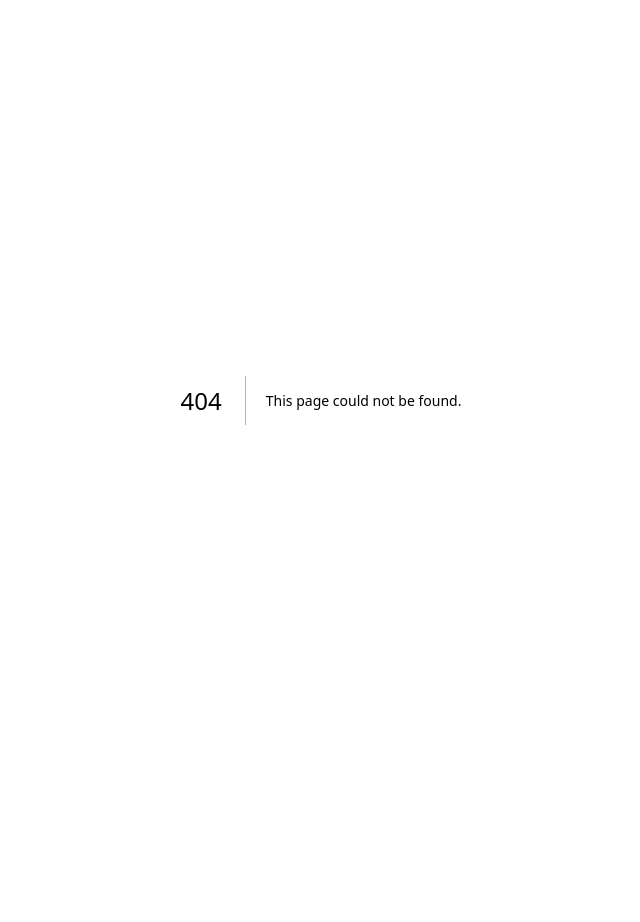
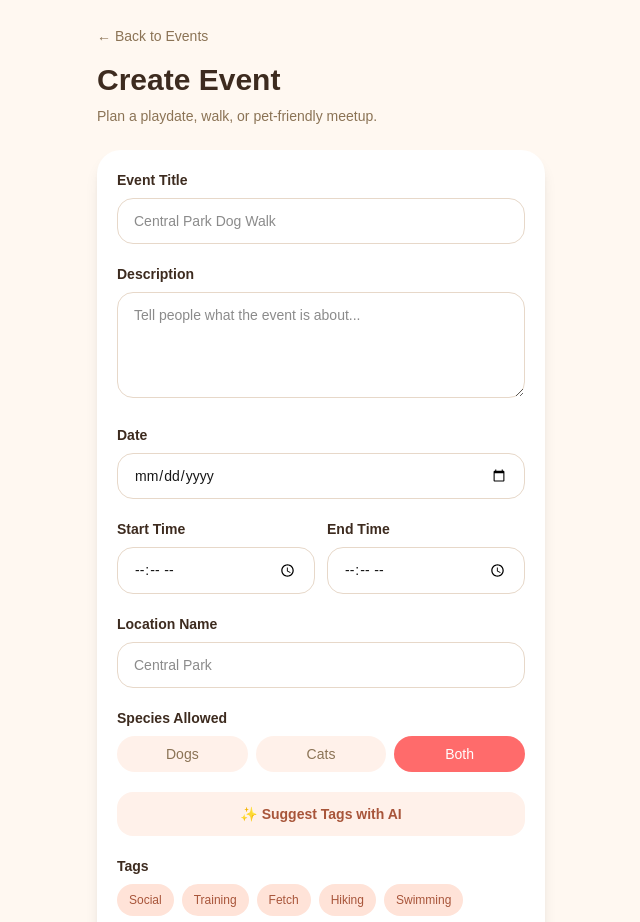
Before and after one commit to StephB-97/PawPals-App, a Next.js app in the folder web/: page /events/create in a window 1280 px wide. Before the commit this address had no page. Shown: the top 922 px of the page, without its empty margins (319-959 px from the left). Before the commit the page ends 800 px from the top, so only its background shows below. Built offline with nearby package versions, Linux system fonts and the light colour scheme.

Commit message:
Add create event form and RSVP button

```diff
--- /dev/null
+++ b/web/src/app/(main)/events/create/page.tsx
@@ -0,0 +1,266 @@
+'use client'
+
+import { useRouter } from 'next/navigation'
+import { useState } from 'react'
+
+const tagOptions = [
+  'Social',
+  'Training',
+  'Fetch',
+  'Hiking',
+  'Swimming',
+  'Outdoor',
+  'Indoor',
+]
+
+export default function CreateEventPage() {
+  const router = useRouter()
+
+  const [title, setTitle] = useState('')
+  const [description, setDescription] = useState('')
+  const [date, setDate] = useState('')
+  const [startTime, setStartTime] = useState('')
+  const [endTime, setEndTime] = useState('')
+  const [locationName, setLocationName] = useState('')
+  const [speciesAllowed, setSpeciesAllowed] = useState('both')
+  const [selectedTags, setSelectedTags] = useState<string[]>([])
+  const [loading, setLoading] = useState(false)
+
+  function toggleTag(tag: string) {
+    setSelectedTags((currentTags) =>
+      currentTags.includes(tag)
+        ? currentTags.filter((item) => item !== tag)
+        : [...currentTags, tag]
+    )
+  }
+
+  async function handleSubmit(
+    event: React.FormEvent<HTMLFormElement>
+  ) {
+    event.preventDefault()
+
+    setLoading(true)
+
+    try {
+      const response = await fetch('/api/events', {
+        method: 'POST',
+        headers: {
+          'Content-Type': 'application/json',
+        },
+        body: JSON.stringify({
+          title,
+          description,
+          date,
+          startTime,
+          endTime,
+          locationName,
+          speciesAllowed,
+          tags: selectedTags,
+        }),
+      })
+
+      if (!response.ok) {
+        throw new Error('Failed to create event')
+      }
+
+      router.push('/events')
+    } catch (error) {
+      console.error(error)
+
+      alert('Something went wrong while creating the event.')
+    } finally {
+      setLoading(false)
+    }
+  }
+
+  return (
+    <main className="min-h-screen bg-[#FFF8F1] px-5 py-6">
+      <section className="mx-auto max-w-md">
+        <button
+          type="button"
+          onClick={() => router.push('/events')}
+          className="mb-4 text-sm font-medium text-[#8B7355]"
+        >
+          ← Back to Events
+        </button>
+
+        <h1 className="text-3xl font-bold text-[#3D2B1F]">
+          Create Event
+        </h1>
+
+        <p className="mt-2 text-sm text-[#8B7355]">
+          Plan a playdate, walk, or pet-friendly meetup.
+        </p>
+
+        <form
+          onSubmit={handleSubmit}
+          className="mt-6 space-y-5 rounded-3xl bg-white p-5 shadow-lg"
+        >
+          <div>
+            <label className="mb-2 block text-sm font-semibold text-[#3D2B1F]">
+              Event Title
+            </label>
+
+            <input
+              type="text"
+              value={title}
+              onChange={(event) =>
+                setTitle(event.target.value)
+              }
+              required
+              placeholder="Central Park Dog Walk"
+              className="w-full rounded-2xl border border-[#E7D8C9] px-4 py-3 text-sm outline-none focus:border-[#FF6B6B]"
+            />
+          </div>
+
+          <div>
+            <label className="mb-2 block text-sm font-semibold text-[#3D2B1F]">
+              Description
+            </label>
+
+            <textarea
+              value={description}
+              onChange={(event) =>
+                setDescription(event.target.value)
+              }
+              required
+              placeholder="Tell people what the event is about..."
+              rows={4}
+              className="w-full rounded-2xl border border-[#E7D8C9] px-4 py-3 text-sm outline-none focus:border-[#FF6B6B]"
+            />
+          </div>
+
+          <div>
+            <label className="mb-2 block text-sm font-semibold text-[#3D2B1F]">
+              Date
+            </label>
+
+            <input
+              type="date"
+              value={date}
+              onChange={(event) =>
+                setDate(event.target.value)
+              }
+              required
+              className="w-full rounded-2xl border border-[#E7D8C9] px-4 py-3 text-sm outline-none focus:border-[#FF6B6B]"
+            />
+          </div>
+
+          <div className="grid grid-cols-2 gap-3">
+            <div>
+              <label className="mb-2 block text-sm font-semibold text-[#3D2B1F]">
+                Start Time
+              </label>
+
+              <input
+                type="time"
+                value={startTime}
+                onChange={(event) =>
+                  setStartTime(event.target.value)
+                }
+                required
+                className="w-full rounded-2xl border border-[#E7D8C9] px-4 py-3 text-sm outline-none focus:border-[#FF6B6B]"
+              />
+            </div>
+
+            <div>
+              <label className="mb-2 block text-sm font-semibold text-[#3D2B1F]">
+                End Time
+              </label>
+
+              <input
+                type="time"
+                value={endTime}
+                onChange={(event) =>
+                  setEndTime(event.target.value)
+                }
+                required
+                className="w-full rounded-2xl border border-[#E7D8C9] px-4 py-3 text-sm outline-none focus:border-[#FF6B6B]"
+              />
+            </div>
+          </div>
+
+          <div>
+            <label className="mb-2 block text-sm font-semibold text-[#3D2B1F]">
+              Location Name
+            </label>
+
+            <input
+              type="text"
+              value={locationName}
+              onChange={(event) =>
+                setLocationName(event.target.value)
+              }
+              required
+              placeholder="Central Park"
+              className="w-full rounded-2xl border border-[#E7D8C9] px-4 py-3 text-sm outline-none focus:border-[#FF6B6B]"
+            />
+          </div>
+
+          <div>
+            <label className="mb-2 block text-sm font-semibold text-[#3D2B1F]">
+              Species Allowed
+            </label>
+
+            <div className="grid grid-cols-3 gap-2">
+              {['dogs', 'cats', 'both'].map((option) => (
+                <button
+                  key={option}
+                  type="button"
+                  onClick={() =>
+                    setSpeciesAllowed(option)
+                  }
+                  className={`rounded-full px-4 py-2 text-sm font-medium capitalize ${
+                    speciesAllowed === option
+                      ? 'bg-[#FF6B6B] text-white'
+                      : 'bg-[#FFF1EA] text-[#8B7355]'
+                  }`}
+                >
+                  {option}
+                </button>
+              ))}
+            </div>
+          </div>
+
+          <button
+            type="button"
+            className="w-full rounded-2xl bg-[#FFF1EA] px-4 py-3 text-sm font-semibold text-[#A8553A]"
+          >
+            ✨ Suggest Tags with AI
+          </button>
+
+          <div>
+            <label className="mb-2 block text-sm font-semibold text-[#3D2B1F]">
+              Tags
+            </label>
+
+            <div className="flex flex-wrap gap-2">
+              {tagOptions.map((tag) => (
+                <button
+                  key={tag}
+                  type="button"
+                  onClick={() => toggleTag(tag)}
+                  className={`rounded-full px-3 py-2 text-xs font-medium ${
+                    selectedTags.includes(tag)
+                      ? 'bg-[#FF6B6B] text-white'
+                      : 'bg-[#FFE3D8] text-[#A8553A]'
+                  }`}
+                >
+                  {tag}
+                </button>
+              ))}
+            </div>
+          </div>
+
+          <button
+            type="submit"
+            disabled={loading}
+            className="w-full rounded-2xl bg-[#FF6B6B] px-4 py-3 font-semibold text-white shadow-md disabled:opacity-60"
+          >
+            {loading ? 'Creating...' : 'Create Event'}
+          </button>
+        </form>
+      </section>
+    </main>
+  )
+}
--- /dev/null
+++ b/web/src/components/RSVPButton.tsx
@@ -0,0 +1,52 @@
+'use client'
+
+import { useState } from 'react'
+
+type RSVPButtonProps = {
+  eventId: string
+  initialGoing?: boolean
+}
+
+export default function RSVPButton({
+  eventId,
+  initialGoing = false,
+}: RSVPButtonProps) {
+  const [isGoing, setIsGoing] = useState(initialGoing)
+  const [loading, setLoading] = useState(false)
+
+  async function handleRSVP() {
+    setLoading(true)
+
+    try {
+      const response = await fetch(`/api/events/${eventId}/rsvp`, {
+        method: 'POST',
+      })
+
+      if (!response.ok) {
+        throw new Error('Failed to RSVP')
+      }
+
+      setIsGoing((current) => !current)
+    } catch (error) {
+      console.error(error)
+      alert('Could not update RSVP right now.')
+    } finally {
+      setLoading(false)
+    }
+  }
+
+  return (
+    <button
+      type="button"
+      onClick={handleRSVP}
+      disabled={loading}
+      className={`rounded-full px-4 py-2 text-sm font-semibold transition disabled:opacity-60 ${
+        isGoing
+          ? 'bg-[#FF6B6B] text-white'
+          : 'bg-white text-[#FF6B6B] ring-1 ring-[#FF6B6B]'
+      }`}
+    >
+      {isGoing ? 'Going ✓' : 'RSVP'}
+    </button>
+  )
+}
```
